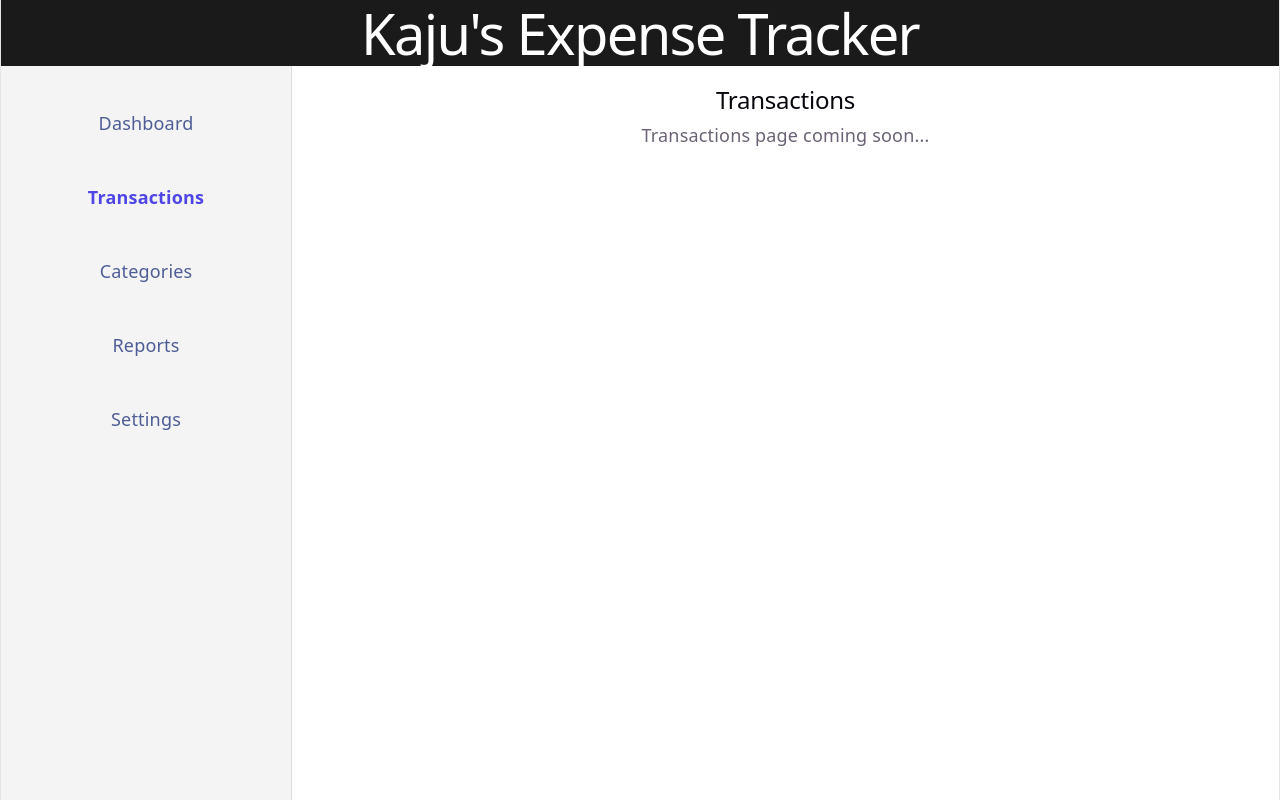
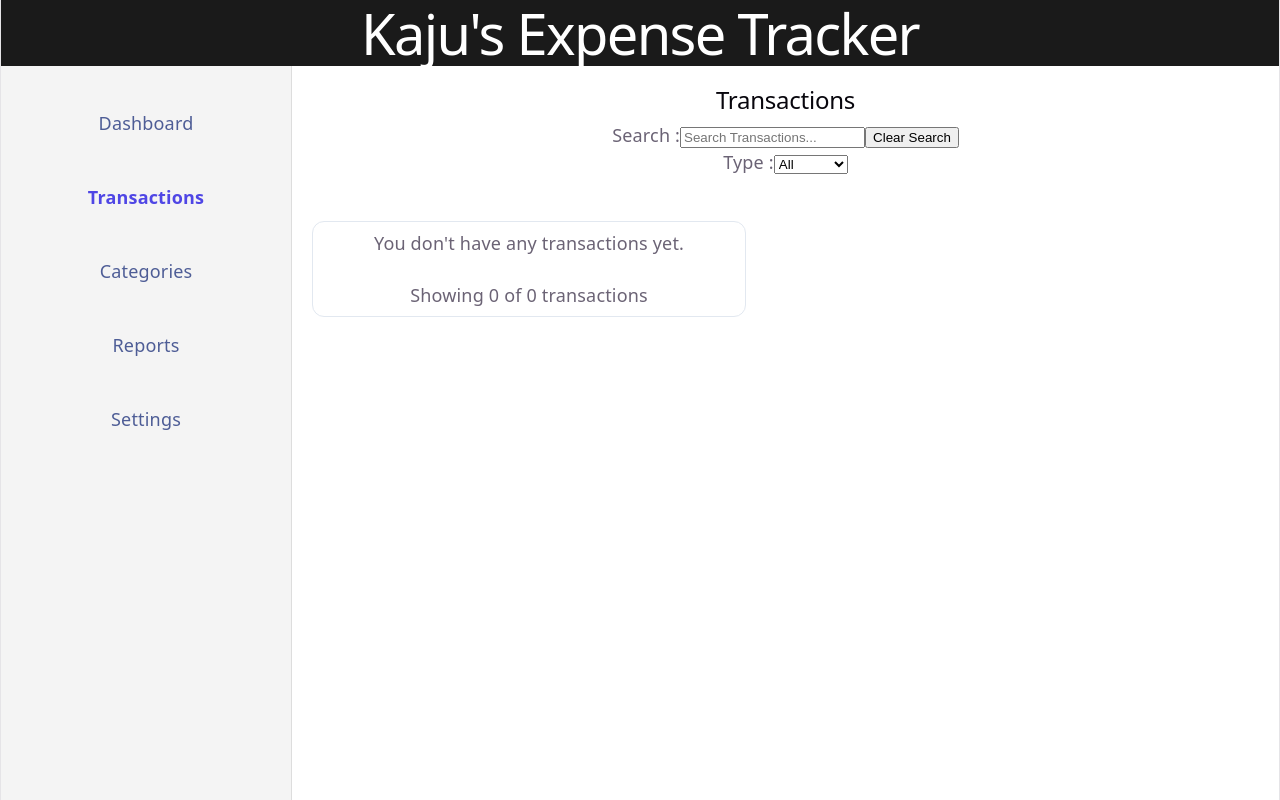
Before and after one commit to developergovindsalavi-netizen/react-expense-tracker, a React (Vite) app: page /transactions in a window 1280 px wide. Built offline with nearby package versions, Linux system fonts and the light colour scheme.

Commit message:
Day 7: Add transaction search and filtering

```diff
--- a/src/App.jsx
+++ b/src/App.jsx
@@ -13,9 +13,20 @@ import CategoriesPage from "./pages/CategoriesPage";
 import ReportsPage from "./pages/ReportsPage";
 import SettingsPage from "./pages/SettingsPage";
 import NotFoundPage from "./pages/NotFoundPage";
+import useTransactions from './hooks/useTransactions';
+
+
 
 
 function App() {
+
+  const {
+  transactions,
+  clearTransactions,
+  addTransaction,
+  deleteTransaction
+} = useTransactions();
+
   return (
     <BrowserRouter>
       <div className="site-container">
@@ -26,11 +37,14 @@ function App() {
             <Routes>
               <Route
                 path="/"
-                element={<DashboardPage />}
+                element={<DashboardPage transactions={transactions} deleteTransaction={deleteTransaction}
+                  clearTransactions={clearTransactions}
+                  addTransaction={addTransaction}
+                />}
               />
               <Route
                 path="/transactions"
-                element={<TransactionsPage />}
+                element={<TransactionsPage transactions={transactions} deleteTransaction={deleteTransaction} />}
               />
               <Route
                 path="/categories"
--- a/src/components/Dashboard.jsx
+++ b/src/components/Dashboard.jsx
@@ -1,19 +1,14 @@
 
 
-import useTransactions from "../hooks/useTransactions";
 
 import AddTransaction from "./AddTransaction";
 import TransactionList from "./TransactionList";
 import Summary from "./Summary";
 
-function Dashboard() {
-
-    const {
-        transactions,
+function Dashboard({transactions,
         clearTransactions,
         addTransaction,
-        deleteTransaction
-    } = useTransactions();
+        deleteTransaction}) {
 
     const totalExpenses = transactions.filter((item) => item.type === "expense").reduce((acc, item) => acc + item.amount, 0);
     const totalIncome = transactions.filter((item) => item.type === "income").reduce((acc, item) => acc + item.amount, 0);
--- a/src/pages/DashboardPage.jsx
+++ b/src/pages/DashboardPage.jsx
@@ -1,7 +1,11 @@
 import Dashboard from "../components/Dashboard";
 
-function DashboardPage() {
-    return <Dashboard />;
+function DashboardPage({transactions,
+        clearTransactions,
+        addTransaction,
+        deleteTransaction}) {
+    return <Dashboard transactions={transactions} clearTransactions={clearTransactions}
+    addTransaction={addTransaction} deleteTransaction={deleteTransaction} />;
 }
 
 export default DashboardPage;
--- a/src/pages/TransactionsPage.jsx
+++ b/src/pages/TransactionsPage.jsx
@@ -1,8 +1,74 @@
-function TransactionsPage() {
+import { useState } from "react";
+
+import TransactionItem from "../components/TransactionItem";
+
+function TransactionsPage({transactions,
+        deleteTransaction}) {
+
+    const [searchTerm, setSearchTerm] = useState("");
+    const [typeFilter, setTypeFilter] = useState("all");
+
+    const normalizedSearchTerm = searchTerm.toLowerCase().trim();
+
+    const filteredTransactions = transactions
+    .filter((item) =>
+        item.title.toLowerCase().includes(normalizedSearchTerm) ||
+        item.amount.toString().includes(normalizedSearchTerm)
+    )
+    .filter((item) =>
+        typeFilter === "all" ||
+        item.type === typeFilter
+    );
+
     return (
         <div>
             <h2>Transactions</h2>
-            <p>Transactions page coming soon...</p>
+            <div>Search :
+                <input
+                    type="text"
+                    value={searchTerm}
+                    placeholder="Search Transactions..."
+                    onChange={(e) => setSearchTerm(e.target.value)}
+                />
+                <button
+                    type="button"
+                    onClick={() => setSearchTerm("")}
+                >
+                    Clear Search
+                </button>
+            </div>
+            <div>
+                Type :
+                <select
+                    value={typeFilter}
+                    onChange={(e) => setTypeFilter(e.target.value)}
+                >
+                    <option value="all">All</option>
+                    <option value="income">Income</option>
+                    <option value="expense">Expense</option>
+                </select>
+            </div>
+            <div>
+                <br />
+                <div className="transactions-container">
+                    <div className="transaction-list">
+                        {
+                            transactions.length === 0
+                                ?
+                                <p className="no-transactions">You don't have any transactions yet.</p>
+                                :
+                                filteredTransactions.length === 0
+                                    ? <p className="no-transactions">No transactions found.</p>
+                                    :
+                                    filteredTransactions.map((item) => {
+                                        return <TransactionItem onTransactionDelete={deleteTransaction} key={item.id} id={item.id} title={item.title} amount={item.amount} type={item.type} />
+                                    })
+                        }
+                        <br />
+                        <p>Showing {filteredTransactions.length} of {transactions.length} transactions</p>
+                    </div>
+                </div>
+            </div>
         </div>
     );
 }
```
